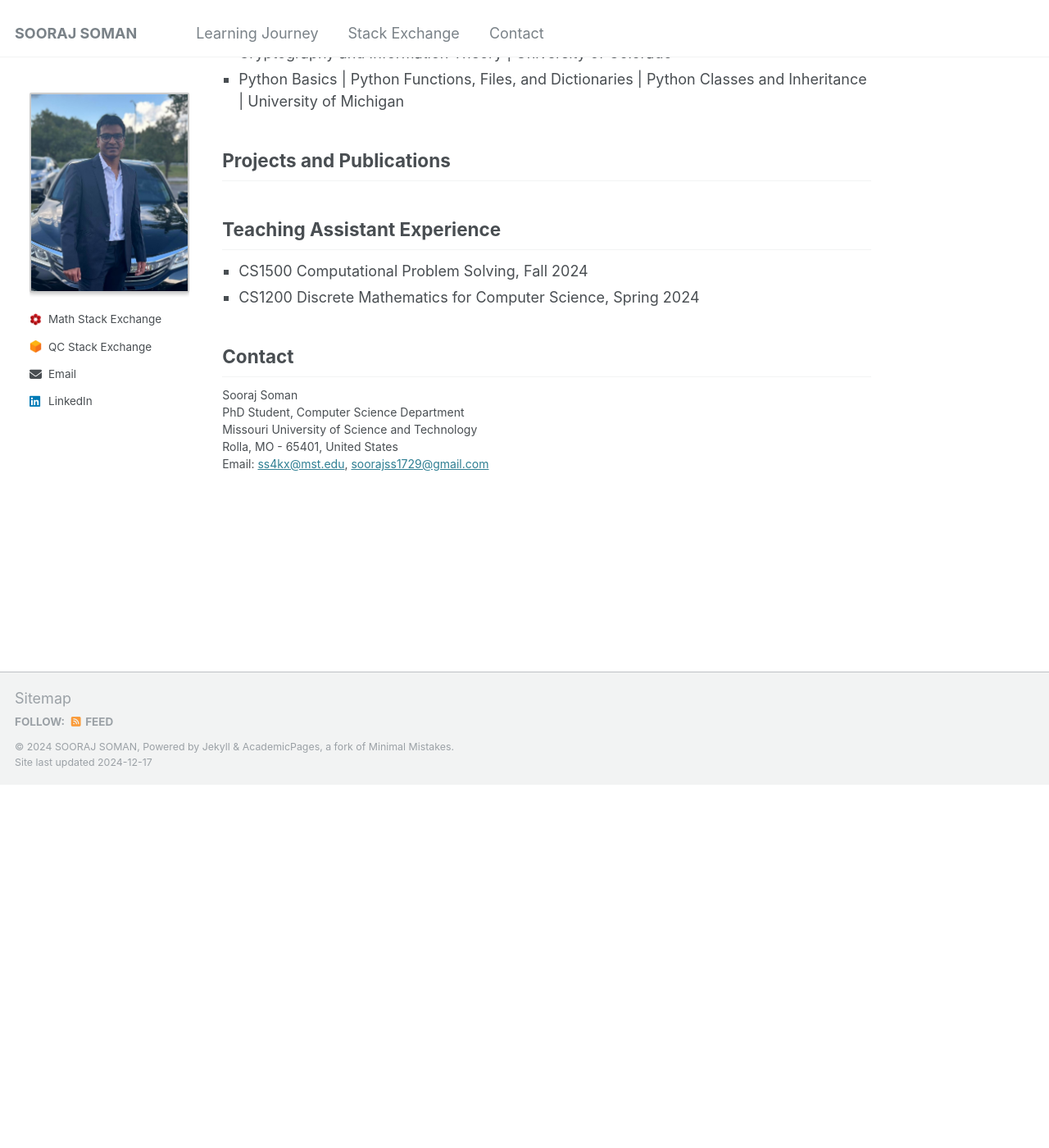
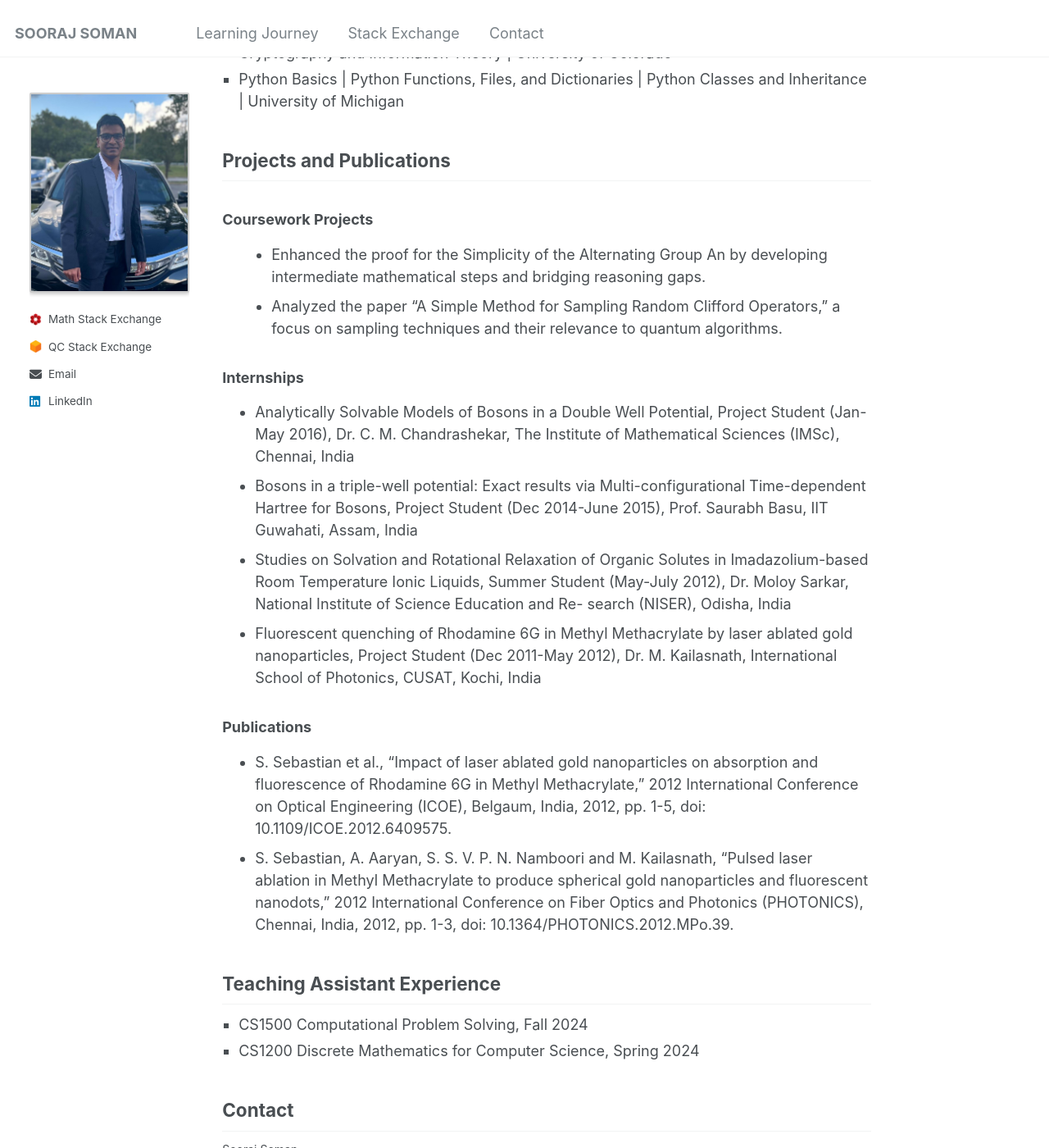
Before and after one commit to soorajss1729/soorajss1729.github.io, a Jekyll site: the page built from _pages/about.md, in a window 1280 px wide and 1400 px high, scrolled down 1458 px. Shown: the whole window at 82% size. Built offline with Jekyll 4.4.1, drawn with Linux system fonts in a browser that asks for light colours; before the commit the page ends 2415 px from its top, so only the background shows below that.

Commit message:
Update about.md

```diff
--- a/_pages/about.md
+++ b/_pages/about.md
@@ -98,7 +98,6 @@ Cochin University of Science and Technology, 2017
     padding-left: 20px; /* Add spacing for bullets */
     margin: 0; /* Remove default margins */
 }
-
 .onln li {
     color: inherit; /* Inherit the text color from the page */
     font-family: inherit; /* Inherit the font family */
@@ -117,8 +116,44 @@ Cochin University of Science and Technology, 2017
 </ul>
 </div>
 
-
+<style>
+.c-proj,intern,publ ul {
+    list-style-type: square; /* Black square bullets */
+    padding-left: 20px; /* Add spacing for bullets */
+    margin: 0; /* Remove default margins */
+}
+.c-proj,intern,publ li {
+    color: inherit; /* Inherit the text color from the page */
+    font-family: inherit; /* Inherit the font family */
+    font-size: inherit; /* Inherit the font size */
+    line-height: inherit; /* Maintain the global line height */
+    margin-bottom: 5px; /* Space between list items */}
+</style>
 ## Projects and Publications
+### Coursework Projects
+<div class="c-proj">
+<ul>
+    <li>Enhanced the proof for the Simplicity of the Alternating Group An by developing intermediate mathematical steps and bridging reasoning gaps.</li>
+    <li>Analyzed the paper “A Simple Method for Sampling Random Clifford Operators,” a focus on sampling techniques and their relevance to quantum algorithms.</li>
+</ul>
+</div>
+### Internships
+<div class="intern">
+<ul>
+    <li>Analytically Solvable Models of Bosons in a Double Well Potential, Project Student (Jan-May 2016), Dr. C. M. Chandrashekar, The Institute of Mathematical Sciences (IMSc), Chennai, India</li>
+    <li>Bosons in a triple-well potential: Exact results via Multi-configurational Time-dependent Hartree for Bosons, Project Student (Dec 2014-June 2015), Prof. Saurabh Basu, IIT Guwahati, Assam, India</li>
+    <li>Studies on Solvation and Rotational Relaxation of Organic Solutes in Imadazolium-based Room Temperature Ionic Liquids, Summer Student (May-July 2012), Dr. Moloy Sarkar, National Institute of Science Education and Re-
+search (NISER), Odisha, India</li>
+    <li>Fluorescent quenching of Rhodamine 6G in Methyl Methacrylate by laser ablated gold nanoparticles, Project Student (Dec 2011-May 2012), Dr. M. Kailasnath, International School of Photonics, CUSAT, Kochi, India</li>
+</ul>
+</div>
+### Publications
+<div class="publ">
+<ul>
+    <li>S. Sebastian et al., “Impact of laser ablated gold nanoparticles on absorption and fluorescence of Rhodamine 6G in Methyl Methacrylate,” 2012 International Conference on Optical Engineering (ICOE), Belgaum, India, 2012, pp. 1-5, doi: 10.1109/ICOE.2012.6409575.</li>
+    <li>S. Sebastian, A. Aaryan, S. S. V. P. N. Namboori and M. Kailasnath, “Pulsed laser ablation in Methyl Methacrylate to produce spherical gold nanoparticles and fluorescent nanodots,” 2012 International Conference on Fiber Optics and Photonics (PHOTONICS), Chennai, India, 2012, pp. 1-3, doi: 10.1364/PHOTONICS.2012.MPo.39.</li>
+</ul>
+</div>
 
 <style>
 .teach ul {
```
